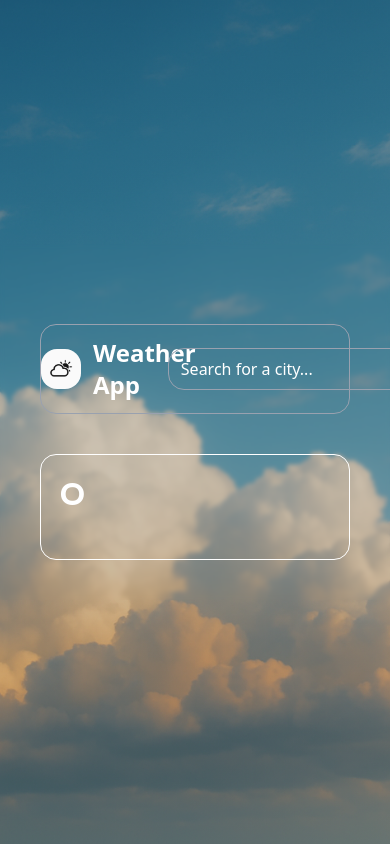
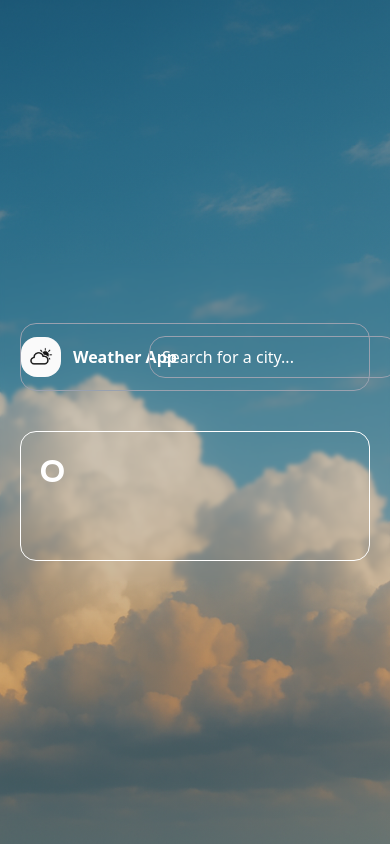
Before and after one commit to bemnetgetasetegn/Weather-App, a React (Vite) app: page / in a window 390 px wide. Shown: the top 844 px of the page. Built offline with nearby package versions, Linux system fonts and the light colour scheme; no server answers.

Commit message:
responsive improvment

```diff
--- a/src/App.tsx
+++ b/src/App.tsx
@@ -4,7 +4,7 @@ import Weather from "./assets/Components/Weather";
 const App = () => {
   return (
     <div className="flex text-white justify-center items-center flex-col bg-[linear-gradient(rgba(0,0,0,0.2),rgba(0,0,0,0.2)),url('./assets/Pictures/dat.png')] bg-cover bg-center h-screen">
-      <div className="w-screen p-10 backdrop-blur-[2px]">
+      <div className="w-screen p-5 lg:p-20  backdrop-blur-[2px]">
         <NavBar />
         <Weather />
       </div>
--- a/src/assets/Components/CurrentWeather.tsx
+++ b/src/assets/Components/CurrentWeather.tsx
@@ -8,15 +8,17 @@ interface Props {
 
 const CurrentWeather = ({ current, location }: Props) => {
   return (
-    <div className="border md:w-150 rounded-2xl">
+    <div className="border md:w-110 rounded-2xl">
       <div className="flex">
-        <div className="p-4 flex flex-col">
+        <div className="p-4 space-y-2 flex flex-col">
           <span className="text-7xl ">{current?.temp_c}&deg; </span>
           <span className="text-4xl">{current?.condition.text}</span>
           <span className="text-3xl">{location?.name}</span>
-          <span className="text-2xl">{location?.localtime}</span>
+          <span className="text-2xl">
+            <span>{location?.localtime.substring(10)}</span>
+          </span>
         </div>
-        <div>
+        <div className="p-10">
           <img src={current?.condition.icon} alt="" />
         </div>
       </div>
--- a/src/assets/Components/NavBar.tsx
+++ b/src/assets/Components/NavBar.tsx
@@ -5,8 +5,9 @@ const NavBar = () => {
   const ref = useRef<HTMLInputElement>(null);
   return (
     <div className="flex w-full border-[1px] border-gray-400 my-10 py-3 t justify-around items-center rounded-2xl">
-      <div className="flex items-center">
-      <img src={logo} alt="" className="size-10 rounded-2xl" /> <span className="px-3 text-white font-bold text-2xl">Weather App</span>
+      <div className="flex items-center px1 md:px-10">
+        <img src={logo} alt="" className="size-10 rounded-2xl" />{" "}
+        <span className="px-3  text-white font-bold whitespace-nowrap md:text-2xl">Weather App</span>
       </div>
       <nav className="">
         <form
@@ -17,7 +18,12 @@ const NavBar = () => {
             }
           }}
         >
-          <input className="text-white border-[1px] placeholder-white border-gray-400 md:w-2xl p-2 rounded-2xl" ref={ref} type="text" placeholder=" Search for a city..." />
+          <input
+            className="text-white border-[1px] placeholder-white border-gray-400   md:w-[432px] lg:w-[532px] p-2 rounded-2xl"
+            ref={ref}
+            type="text"
+            placeholder=" Search for a city..."
+          />
         </form>
       </nav>
     </div>
--- a/src/assets/Components/Weather.tsx
+++ b/src/assets/Components/Weather.tsx
@@ -5,9 +5,7 @@ import CurrentWeather from "./CurrentWeather";
 const Weather = () => {
   const { data } = useWeather();
   return (
-    <>
       <CurrentWeather location={data?.location} current={data?.current} />
-    </>
   );
 };
 
```
